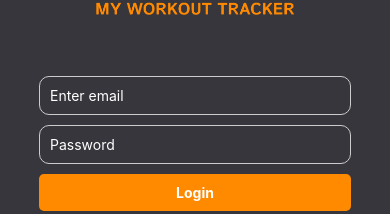
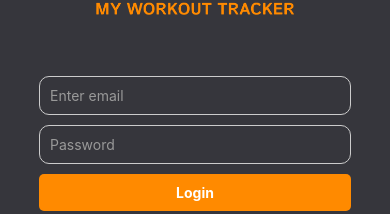
Before and after one commit to ErikOnd/workout_tracker_app, a React Native app: screen /Login in a window 390 px wide. Shown: the part 224-438 px from the top of the page. Built offline with nearby package versions, Linux system fonts and the light colour scheme.

Commit message:
placeholder color for visibility

```diff
--- a/src/components/LoginPage.jsx
+++ b/src/components/LoginPage.jsx
@@ -50,6 +50,7 @@ const LoginPage = () => {
       <View style={styles.formContainer}>
         <TextInput
           style={styles.input}
+          placeholderTextColor="#999"
           placeholder="Enter email"
           value={formData.email}
           onChangeText={(text) => handleInputChange("email", text)}
@@ -59,6 +60,7 @@ const LoginPage = () => {
 
         <TextInput
           style={styles.input}
+          placeholderTextColor="#999"
           placeholder="Password"
           secureTextEntry
           value={formData.password}
```
